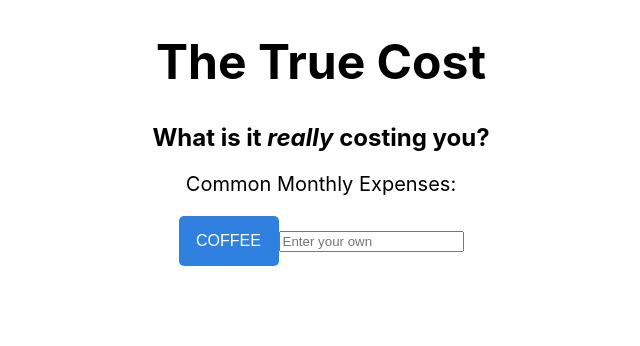
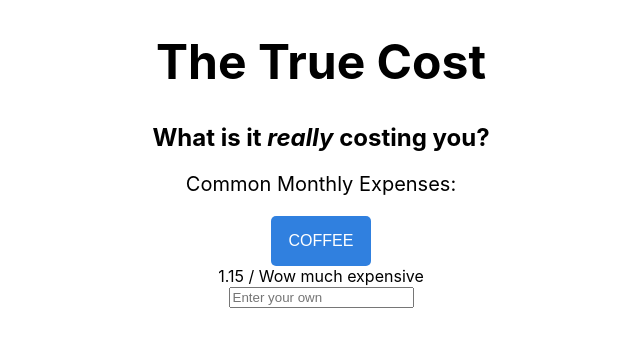
Before and after one commit to davidlamt/the-true-cost, a React (Create React App) app: page / in a window 1280 px wide. Both pictures are taken after a click on the button "COFFEE". Shown: the top 346 px of the page, without its empty margins (319-959 px from the left). Built offline with nearby package versions, Linux system fonts and the light colour scheme.

Commit message:
Display commom expense buttons & hook up onClick

```diff
--- a/src/components/CalculationPane.tsx
+++ b/src/components/CalculationPane.tsx
@@ -1,11 +1,15 @@
 /** @jsx jsx */
 
-import React from 'react';
+import React, { useState } from 'react';
 import { css, jsx } from '@emotion/core';
+
+import commonExpenses, { ICommonExpense } from '../staticData/commonExpenses';
 
 import { primayButtonBase } from './styles';
 
 const CalculationPane: React.FunctionComponent = () => {
+  const [selectedExpense, setSelectedExpense] = useState<ICommonExpense | null>(null);
+
   return (
     <div>
       <p
@@ -15,7 +19,20 @@ const CalculationPane: React.FunctionComponent = () => {
       >
         Common Monthly Expenses:
       </p>
-      <button css={primayButtonBase}>Coffee</button>
+      {commonExpenses.map((commonExpense) => (
+        <button
+          css={primayButtonBase}
+          key={commonExpense.name}
+          onClick={() => setSelectedExpense(commonExpense)}
+        >
+          {commonExpense.name}
+        </button>
+      ))}
+      {selectedExpense && (
+        <div>
+          {selectedExpense.cost} / {selectedExpense.description}
+        </div>
+      )}
       <input placeholder="Enter your own" />
     </div>
   );
--- a/src/components/styles/index.ts
+++ b/src/components/styles/index.ts
@@ -9,6 +9,7 @@ const primayButtonBase = css`
   font-size: 1em;
   height: 50px;
   min-width: 100px;
+  outline: none;
   padding: 15px;
   padding: 5px;
   text-transform: uppercase;
--- /dev/null
+++ b/src/staticData/commonExpenses.ts
@@ -0,0 +1,11 @@
+export interface ICommonExpense {
+  name: string;
+  cost: number;
+  description: string;
+}
+
+const commonExpenses: ICommonExpense[] = [
+  { name: 'Coffee', cost: 1.15, description: 'Wow much expensive' },
+];
+
+export default commonExpenses;
```
